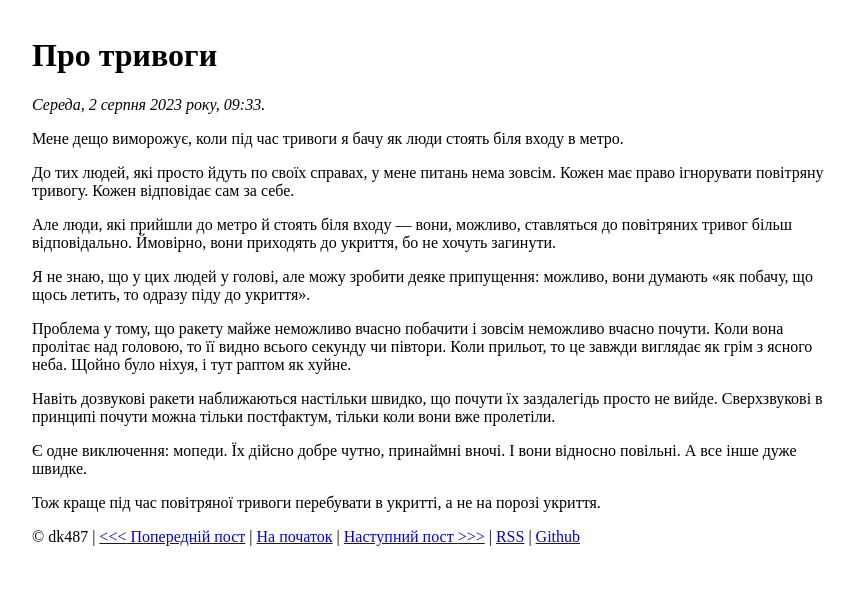
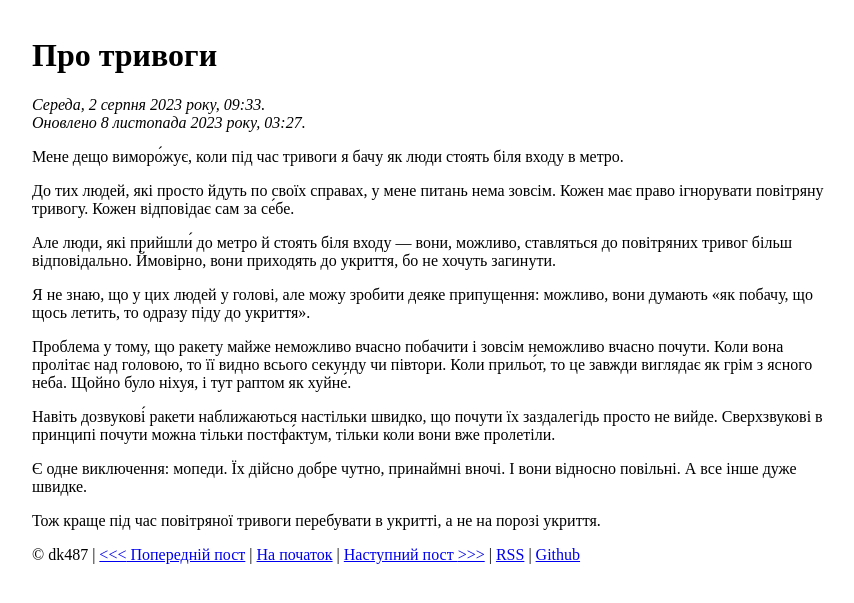
Before and after one commit to dk487/test.de.co.ua, a Jekyll site: the page built from _posts/2023/2023-08-02-pro-tryvohy.md, in a window 1280 px wide. Shown: the top 603 px of the page, without its empty margins (208-1062 px from the left). Built offline with Jekyll 4.4.1, drawn with Linux system fonts in a browser that asks for light colours.

Commit message:
Post update: speech

```diff
--- a/_posts/2023/2023-08-02-pro-tryvohy.md
+++ b/_posts/2023/2023-08-02-pro-tryvohy.md
@@ -1,19 +1,20 @@
 ---
 title: Про тривоги
 date: 2023-08-02 12:33:48 +03:00
+mtime: 2023-11-08 03:27:42 +02:00
 ---
 
-Мене дещо виморожує, коли під час тривоги я бачу як люди стоять біля входу в метро.
+Мене дещо виморо́жує, коли під час тривоги я бачу як люди стоять біля входу в метро.
 
-До тих людей, які просто йдуть по своїх справах, у мене питань нема зовсім. Кожен має право ігнорувати повітряну тривогу. Кожен відповідає сам за себе.
+До тих людей, які просто йдуть по своїх справах, у мене питань нема зовсім. Кожен має право ігнорувати повітряну тривогу. Кожен відповідає сам за се́бе.
 
-Але люди, які прийшли до метро й стоять біля входу — вони, можливо, ставляться до повітряних тривог більш відповідально. Ймовірно, вони приходять до укриття, бо не хочуть загинути.
+Але люди, які прийшли́ до метро й стоять біля входу — вони, можливо, ставляться до повітряних тривог більш відповідально. Ймовірно, вони приходять до укриття, бо не хочуть загинути.
 
 Я не знаю, що у цих людей у голові, але можу зробити деяке припущення: можливо, вони думають «як побачу, що щось летить, то одразу піду до укриття».
 
-Проблема у тому, що ракету майже неможливо вчасно побачити і зовсім неможливо вчасно почути. Коли вона пролітає над головою, то її видно всього секунду чи півтори. Коли прильот, то це завжди виглядає як грім з ясного неба. Щойно було ніхуя, і тут раптом як хуйне.
+Проблема у тому, що ракету майже неможливо вчасно побачити і зовсім неможливо вчасно почути. Коли вона пролітає над головою, то її видно всього секунду чи півтори. Коли прильо́т, то це завжди виглядає як грім з ясного неба. Щойно було ніхуя, і тут раптом як хуйне́.
 
-Навіть дозвукові ракети наближаються настільки швидко, що почути їх заздалегідь просто не вийде. Сверхзвукові в принципі почути можна тільки постфактум, тільки коли вони вже пролетіли.
+Навіть дозвукові́ ракети наближаються настільки швидко, що почути їх заздалегідь просто не вийде. Сверхзвукові в принципі почути можна тільки постфа́ктум, тільки коли вони вже пролетіли.
 
 Є одне виключення: мопеди. Їх дійсно добре чутно, принаймні вночі. І вони відносно повільні. А все інше дуже швидке.
 
```
